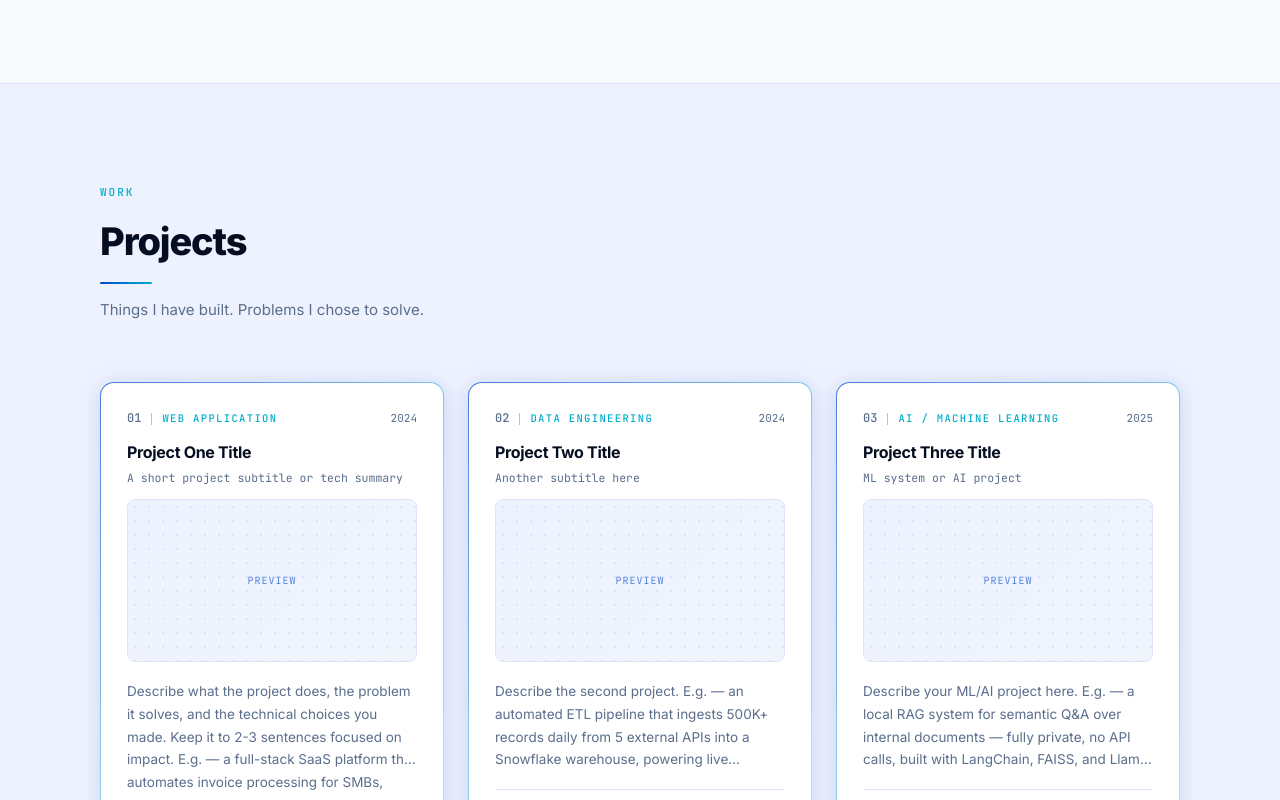
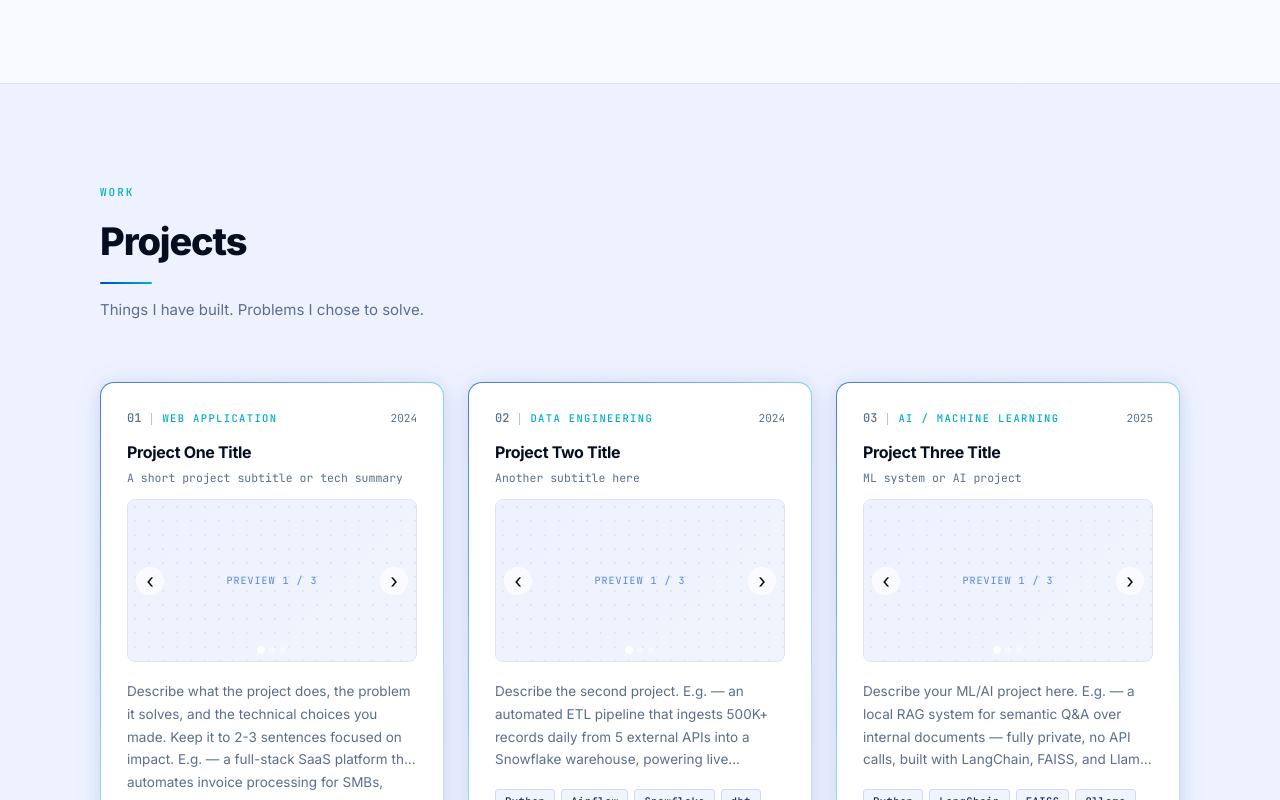
Before and after one commit to Lolmantran/Portfolio, a React app: page / in a window 1280 px wide. Shown: the part 2000-2800 px from the top of the page. Built offline with nearby package versions, Linux system fonts and the light colour scheme; the HTML template or start-up script is replaced by a standard one.

Commit message:
something

```diff
--- a/src/components/Nav.jsx
+++ b/src/components/Nav.jsx
@@ -37,7 +37,7 @@ export default function Nav() {
     .join('');
 
   return (
-    <nav className={`nav${scrolled ? ' nav--scrolled' : ''}`}>
+    <nav className={`nav${scrolled ? ' nav--scrolled' : ' nav--hidden'}`}>
       <div className="nav__inner">
         <ul className="nav__links">
           {NAV_LINKS.map(({ label, href }) => (
--- a/src/components/Projects.jsx
+++ b/src/components/Projects.jsx
@@ -1,19 +1,17 @@
+import { useState } from 'react';
 import { projects } from '../data/mockData';
 import SectionHeader from './SectionHeader';
 
-export default function Projects() {
+function ProjectCard({ project }) {
+  const images = project.images && project.images.length ? project.images : ['', '', ''];
+  const total = images.length;
+  const [slide, setSlide] = useState(0);
+
+  const prev = () => setSlide(i => (i - 1 + total) % total);
+  const next = () => setSlide(i => (i + 1) % total);
+
   return (
-    <section id="projects" className="section">
-      <div className="container">
-        <SectionHeader
-          label="Work"
-          title="Projects"
-          subtitle="Things I have built. Problems I chose to solve."
-        />
-
-        <div className="projects__grid">
-          {projects.map(project => (
-            <article key={project.id} className="project-card glow-border">
+    <article className="project-card glow-border">
       {/* Top row: number + category | year */}
       <div className="project-card__top">
         <div className="project-card__meta">
@@ -28,30 +26,32 @@ export default function Projects() {
       <h3 className="project-card__title">{project.title}</h3>
       <p className="project-card__subtitle">{project.subtitle}</p>
 
-              {/* Image */}
-              <div className="project-card__image">
-                {project.image
-                  ? <img src={project.image} alt={project.title} />
-                  : <div className="project-card__image-placeholder">
-                      <span className="project-card__image-text">Preview</span>
+      {/* Carousel */}
+      <div className="project-card__carousel">
+        <button className="carousel__btn carousel__btn--prev" onClick={prev} aria-label="Previous image">&#8249;</button>
+        <div className="carousel__track">
+          {images[slide]
+            ? <img src={images[slide]} alt={`${project.title} screenshot ${slide + 1}`} className="carousel__img" />
+            : <div className="carousel__placeholder">
+                <span className="project-card__image-text">Preview {slide + 1} / {total}</span>
               </div>
           }
+        </div>
+        <button className="carousel__btn carousel__btn--next" onClick={next} aria-label="Next image">&#8250;</button>
+        <div className="carousel__dots">
+          {images.map((_, i) => (
+            <button
+              key={i}
+              className={`carousel__dot${i === slide ? ' carousel__dot--active' : ''}`}
+              onClick={() => setSlide(i)}
+              aria-label={`Image ${i + 1}`}
+            />
+          ))}
+        </div>
       </div>
 
       {/* Description */}
       <p className="project-card__desc">{project.description}</p>
-
-              {/* Stats */}
-              {project.stats && project.stats.length > 0 && (
-                <div className="project-card__stats">
-                  {project.stats.map(s => (
-                    <div key={s.label} className="project-stat">
-                      <div className="project-stat__value">{s.value}</div>
-                      <div className="project-stat__label">{s.label}</div>
-                    </div>
-                  ))}
-                </div>
-              )}
 
       {/* Footer: tags + link */}
       <div className="project-card__footer">
@@ -72,6 +72,21 @@ export default function Projects() {
         )}
       </div>
     </article>
+  );
+}
+
+export default function Projects() {
+  return (
+    <section id="projects" className="section">
+      <div className="container">
+        <SectionHeader
+          label="Work"
+          title="Projects"
+          subtitle="Things I have built. Problems I chose to solve."
+        />
+        <div className="projects__grid">
+          {projects.map(project => (
+            <ProjectCard key={project.id} project={project} />
           ))}
         </div>
       </div>
--- a/src/data/mockData.js
+++ b/src/data/mockData.js
@@ -77,14 +77,9 @@ export const projects = [
     year:        "2024",
     description:
       "Describe what the project does, the problem it solves, and the technical choices you made. Keep it to 2-3 sentences focused on impact. E.g. — a full-stack SaaS platform that automates invoice processing for SMBs, reducing manual data entry by 80%.",
-    stats: [
-      { value: "10K+", label: "Users"     },
-      { value: "99.9%", label: "Uptime"   },
-      { value: "80%",  label: "Time Saved" },
-    ],
     tags: ["React", "Node.js", "PostgreSQL", "Docker"],
     link:  "https://github.com/yourusername/project-one",
-    image: "",  // Optional: path to screenshot, e.g. '/images/project1.png'
+    images: ["", "", ""],  // Add up to 3 screenshot paths, e.g. '/images/project1a.png'
   },
   {
     id:          2,
@@ -95,14 +90,9 @@ export const projects = [
     year:        "2024",
     description:
       "Describe the second project. E.g. — an automated ETL pipeline that ingests 500K+ records daily from 5 external APIs into a Snowflake warehouse, powering live business dashboards.",
-    stats: [
-      { value: "500K+", label: "Records/day" },
-      { value: "5",    label: "Data Sources" },
-      { value: "3×",   label: "Faster Reports" },
-    ],
     tags: ["Python", "Airflow", "Snowflake", "dbt", "SQL"],
     link:  "https://github.com/yourusername/project-two",
-    image: "",  // Optional: path to screenshot, e.g. '/images/project2.png'
+    images: ["", "", ""],  // Add up to 3 screenshot paths, e.g. '/images/project2a.png'
   },
   {
     id:          3,
@@ -113,14 +103,9 @@ export const projects = [
     year:        "2025",
     description:
       "Describe your ML/AI project here. E.g. — a local RAG system for semantic Q&A over internal documents — fully private, no API calls, built with LangChain, FAISS, and Llama 3.",
-    stats: [
-      { value: "100%", label: "Local / Private" },
-      { value: "1.5K+", label: "Indexed Chunks" },
-      { value: "E2E",  label: "Pipeline"        },
-    ],
     tags: ["Python", "LangChain", "FAISS", "Ollama", "Docker"],
     link:  "https://github.com/yourusername/project-three",
-    image: "",  // Optional: path to screenshot, e.g. '/images/project3.png'
+    images: ["", "", ""],  // Add up to 3 screenshot paths, e.g. '/images/project3a.png'
   },
 ];
 
--- a/src/index.css
+++ b/src/index.css
@@ -237,28 +237,35 @@ button { cursor: pointer; font-family: inherit; }
 /* ── Navbar ────────────────────────────────────────────────── */
 .nav {
   position: fixed;
-  top: 0; left: 0; right: 0;
+  top: 18px; left: 50%;
+  transform: translateX(-50%);
   z-index: 100;
-  background: linear-gradient(90deg,
-    rgba(208,218,255,0.82) 0%,
-    rgba(220,230,255,0.88) 40%,
-    rgba(205,220,255,0.82) 100%);
-  backdrop-filter: blur(20px);
-  -webkit-backdrop-filter: blur(20px);
-  border-bottom: 1px solid rgba(0,72,200,.12);
-  transition: box-shadow var(--t);
+  width: max-content;
+  transition: opacity 0.30s ease, transform 0.30s ease, box-shadow 0.30s ease;
 }
-.nav--scrolled {
-  box-shadow: 0 4px 24px rgba(0,40,140,.10), 0 1px 0 rgba(0,72,200,.15);
+.nav--hidden {
+  opacity: 0;
+  transform: translateX(-50%) translateY(-24px);
+  pointer-events: none;
+}
+.nav--scrolled .nav__inner {
+  box-shadow: 0 8px 32px rgba(0,40,140,.14), 0 2px 0 rgba(0,72,200,.12),
+              inset 0 1px 0 rgba(255,255,255,.55);
 }
 .nav__inner {
   display: flex;
   align-items: center;
   justify-content: center;
-  height: 64px;
-  max-width: 1160px;
-  margin: 0 auto;
-  padding: 0 40px;
+  height: 44px;
+  padding: 0 28px;
+  background: rgba(215,225,255,0.45);
+  backdrop-filter: blur(22px) saturate(1.5);
+  -webkit-backdrop-filter: blur(22px) saturate(1.5);
+  border: 1px solid rgba(180,200,255,0.50);
+  border-radius: 999px;
+  box-shadow: 0 4px 20px rgba(0,40,140,.08),
+              inset 0 1px 0 rgba(255,255,255,.45);
+  transition: box-shadow 0.30s ease;
 }
 .nav__links { display: flex; align-items: center; gap: 28px; list-style: none; }
 .nav__link {
@@ -666,13 +673,14 @@ button { cursor: pointer; font-family: inherit; }
 .timeline__connector::after {
   content: '';
   position: absolute;
-  top: 20px;
+  top: 0;
   bottom: -52px;
   left: 50%;
   transform: translateX(-50%);
   width: 1.5px;
   background: linear-gradient(to bottom, var(--accent), var(--cyan));
 }
+.timeline__item:first-child .timeline__connector::after { top: 13px; }
 .timeline__item:last-child .timeline__connector::after { display: none; }
 .timeline__dot {
   width: 14px; height: 14px;
@@ -733,7 +741,7 @@ button { cursor: pointer; font-family: inherit; }
   }
   .timeline__body        { grid-column: 2; grid-row: 1; }
   .timeline__connector   { grid-column: 1; grid-row: 1 / 3; padding-top: 6px; }
-  .timeline__connector::after { bottom: 0; }
+  .timeline__connector::after { bottom: -52px; }
   .timeline__dates       { grid-column: 2; grid-row: 2; padding-top: 4px; margin-bottom: 12px; text-align: left; }
 }
 
@@ -773,7 +781,8 @@ button { cursor: pointer; font-family: inherit; }
   font-size: 11px;
   color: var(--text-muted);
 }
-.project-card__image {
+.project-card__carousel {
+  position: relative;
   width: 100%;
   aspect-ratio: 16 / 9;
   border-radius: var(--radius-md);
@@ -781,8 +790,9 @@ button { cursor: pointer; font-family: inherit; }
   margin-bottom: 18px;
   border: 1px solid var(--border);
 }
-.project-card__image img { width: 100%; height: 100%; object-fit: cover; }
-.project-card__image-placeholder {
+.carousel__track { width: 100%; height: 100%; }
+.carousel__img { width: 100%; height: 100%; object-fit: cover; display: block; }
+.carousel__placeholder {
   width: 100%; height: 100%;
   display: flex;
   align-items: center;
@@ -790,13 +800,56 @@ button { cursor: pointer; font-family: inherit; }
   background: linear-gradient(135deg, var(--bg-page), rgba(0,72,200,.06));
   position: relative;
 }
-.project-card__image-placeholder::before {
+.carousel__placeholder::before {
   content: '';
   position: absolute;
   inset: 0;
   background-image: radial-gradient(circle, rgba(0,72,200,.08) 1px, transparent 1px);
   background-size: 14px 14px;
 }
+.carousel__btn {
+  position: absolute;
+  top: 50%;
+  transform: translateY(-50%);
+  z-index: 2;
+  width: 28px; height: 28px;
+  border-radius: 50%;
+  border: 1px solid rgba(255,255,255,0.55);
+  background: rgba(255,255,255,0.62);
+  backdrop-filter: blur(6px);
+  -webkit-backdrop-filter: blur(6px);
+  color: var(--text-primary);
+  font-size: 20px;
+  line-height: 1;
+  cursor: pointer;
+  display: flex;
+  align-items: center;
+  justify-content: center;
+  padding: 0;
+  transition: background var(--t), border-color var(--t);
+}
+.carousel__btn:hover { background: rgba(255,255,255,0.92); border-color: var(--border-mid); }
+.carousel__btn--prev { left: 8px; }
+.carousel__btn--next { right: 8px; }
+.carousel__dots {
+  position: absolute;
+  bottom: 8px;
+  left: 50%;
+  transform: translateX(-50%);
+  display: flex;
+  gap: 5px;
+  z-index: 2;
+}
+.carousel__dot {
+  width: 6px; height: 6px;
+  border-radius: 50%;
+  border: none;
+  background: rgba(255,255,255,0.45);
+  cursor: pointer;
+  padding: 0;
+  transition: background var(--t), transform var(--t);
+}
+.carousel__dot--active { background: #fff; transform: scale(1.35); }
 .project-card__image-text {
   font-family: var(--font-mono);
   font-size: 10px;
@@ -829,36 +882,6 @@ button { cursor: pointer; font-family: inherit; }
   -webkit-box-orient: vertical;
   overflow: hidden;
   flex: 1;
-}
-.project-card__stats {
-  display: flex;
-  border-top: 1px solid var(--border);
-  border-bottom: 1px solid var(--border);
-  padding: 12px 0;
-  margin-bottom: 18px;
-}
-.project-stat {
-  flex: 1;
-  text-align: center;
-  border-right: 1px solid var(--border);
-  padding: 0 6px;
-}
-.project-stat:last-child { border-right: none; }
-.project-stat__value {
-  font-family: var(--font-mono);
-  font-size: 16px;
-  font-weight: 700;
-  color: var(--text-primary);
-  line-height: 1;
-  margin-bottom: 3px;
-}
-.project-stat__label {
-  font-family: var(--font-mono);
-  font-size: 9px;
-  font-weight: 500;
-  letter-spacing: 0.13em;
-  text-transform: uppercase;
-  color: var(--text-muted);
 }
 .project-card__footer {
   display: flex;
```
Lines whose indentation alone changed are shown as unchanged.
